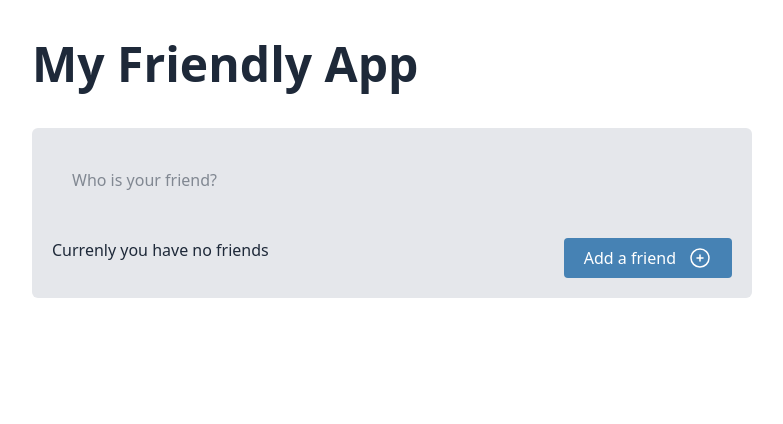
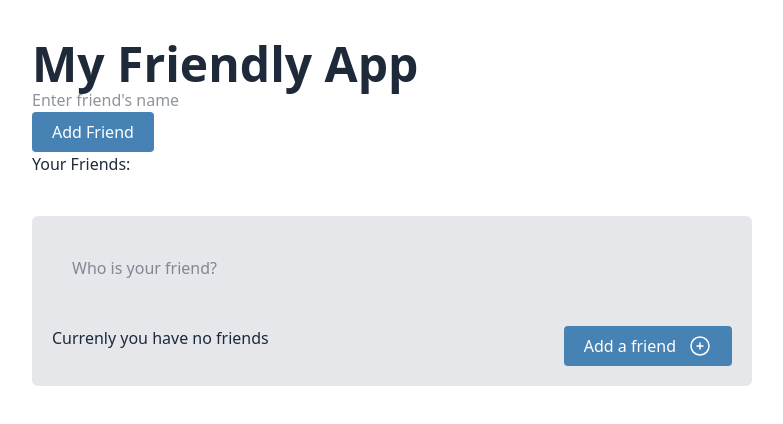
Before and after one commit to johntmunger/boilerplate-tailwindv4-eslintv9, a Vue app: page / in a window 1280 px wide. Shown: the top 424 px of the page, without its empty margins (248-1031 px from the left). Built offline with nearby package versions, Linux system fonts and the light colour scheme.

Commit message:
simple pinia store working in new component

```diff
--- a/index.html
+++ b/index.html
@@ -1,10 +1,10 @@
-<!DOCTYPE html>
+<!doctype html>
 <html lang="">
   <head>
-    <meta charset="UTF-8">
-    <link rel="icon" href="/favicon.ico">
-    <meta name="viewport" content="width=device-width, initial-scale=1.0">
-    <title>Vite App</title>
+    <meta charset="UTF-8" />
+    <link rel="icon" href="/favicon.ico" />
+    <meta name="viewport" content="width=device-width, initial-scale=1.0" />
+    <title>My Friendly App</title>
   </head>
   <body>
     <div id="app"></div>
--- a/package.json
+++ b/package.json
@@ -16,6 +16,7 @@
   "dependencies": {
     "@heroicons/vue": "^2.2.0",
     "@tailwindcss/vite": "^4.1.17",
+    "pinia": "^3.0.4",
     "tailwindcss": "^4.1.17",
     "vue": "^3.5.24"
   },
--- a/src/App.vue
+++ b/src/App.vue
@@ -1,45 +1,11 @@
 <script setup>
 import TheHeader from "./components/TheHeader.vue";
+import FormEntry from "./components/FormEntry.vue";
 </script>
 
 <template>
   <main class="container m-auto p-10">
     <TheHeader />
-    <form id="entry-form" class="entry-form">
-      <textarea placeholder="Who is your friend?"></textarea>
-      <div class="entry-form-footer">
-        <span>Currenly you have no friends</span>
-        <button>
-          Add a friend
-          <span class="icon">
-            <svg
-              xmlns="http://www.w3.org/2000/svg"
-              fill="none"
-              viewBox="0 0 24 24"
-              stroke-width="1.5"
-              stroke="currentColor"
-              class="size-6"
-            >
-              <path
-                stroke-linecap="round"
-                stroke-linejoin="round"
-                d="M12 9v6m3-3H9m12 0a9 9 0 1 1-18 0 9 9 0 0 1 18 0Z"
-                style="fill: transparent"
-              />
-            </svg>
-          </span>
-        </button>
-      </div>
-    </form>
-    <ul></ul>
+    <FormEntry />
   </main>
 </template>
-
-<style scoped>
-.entry-form textarea {
-  height: 4rem;
-}
-button {
-  background-color: steelblue;
-}
-</style>
--- /dev/null
+++ b/src/components/FormEntry.vue
@@ -0,0 +1,62 @@
+<script setup>
+import { friendStore } from "../stores/friendsStore";
+import { ref } from "vue";
+
+const friends = friendStore();
+let newFriend = ref("");
+
+function addFriend() {
+  console.log("Adding friend:", newFriend.value);
+  friends.addFriend(newFriend);
+}
+</script>
+
+<template>
+  <form>
+    <input v-model="newFriend" placeholder="Enter friend's name" />
+    <button type="button" @click="addFriend">Add Friend</button>
+  </form>
+  <div>
+    <h2>Your Friends:</h2>
+    <ul>
+      <li v-for="(name, index) in friends.names" :key="index">{{ name }}</li>
+    </ul>
+  </div>
+  <form id="entry-form" class="entry-form">
+    <textarea placeholder="Who is your friend?"></textarea>
+    <div class="entry-form-footer">
+      <!-- use the span below in another component to share global state -->
+      <span>Currenly you have no friends</span>
+
+      <button type="button">
+        Add a friend
+        <span class="icon">
+          <svg
+            xmlns="http://www.w3.org/2000/svg"
+            fill="none"
+            viewBox="0 0 24 24"
+            stroke-width="1.5"
+            stroke="currentColor"
+            class="size-6"
+          >
+            <path
+              stroke-linecap="round"
+              stroke-linejoin="round"
+              d="M12 9v6m3-3H9m12 0a9 9 0 1 1-18 0 9 9 0 0 1 18 0Z"
+              style="fill: transparent"
+            />
+          </svg>
+        </span>
+      </button>
+    </div>
+  </form>
+</template>
+
+<style scoped>
+.entry-form textarea {
+  height: 4rem;
+}
+button {
+  background-color: steelblue;
+}
+</style>
--- /dev/null
+++ b/src/stores/friendsStore.js
@@ -0,0 +1,13 @@
+import { defineStore } from "pinia";
+
+export const friendStore = defineStore("friends", {
+  state: () => ({
+    names: [],
+  }),
+
+  actions: {
+    addFriend(name) {
+      this.names.push(name);
+    },
+  },
+});
```
Also changed, not shown: src/main.js (+5 -4 lines), 1 other file (tests, documents, lock files or other folders).
